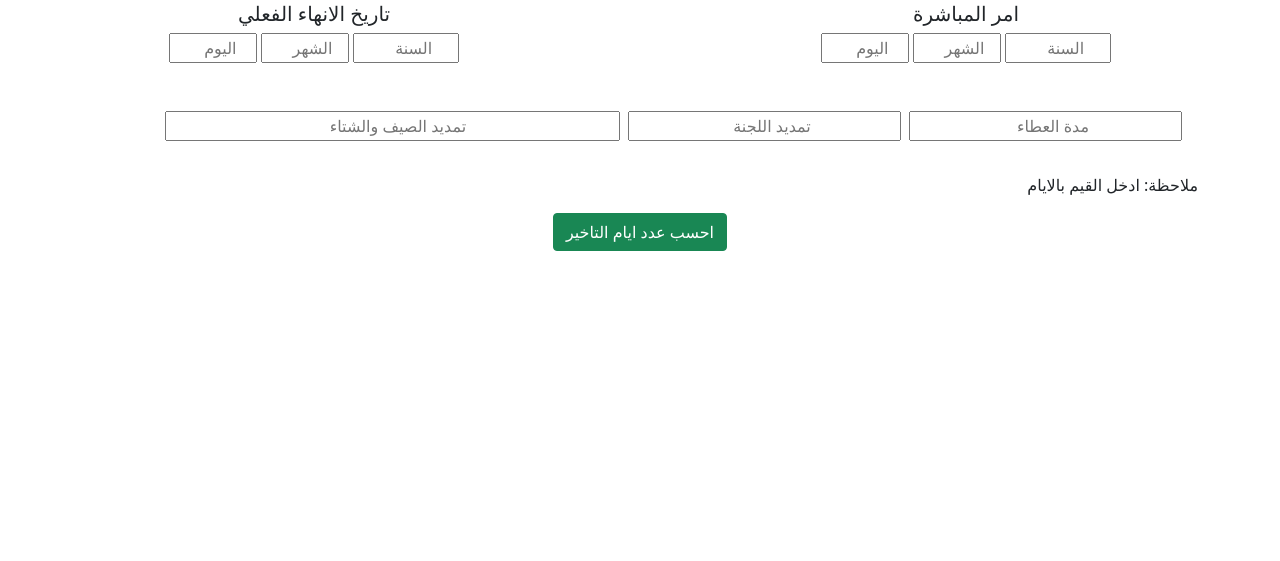
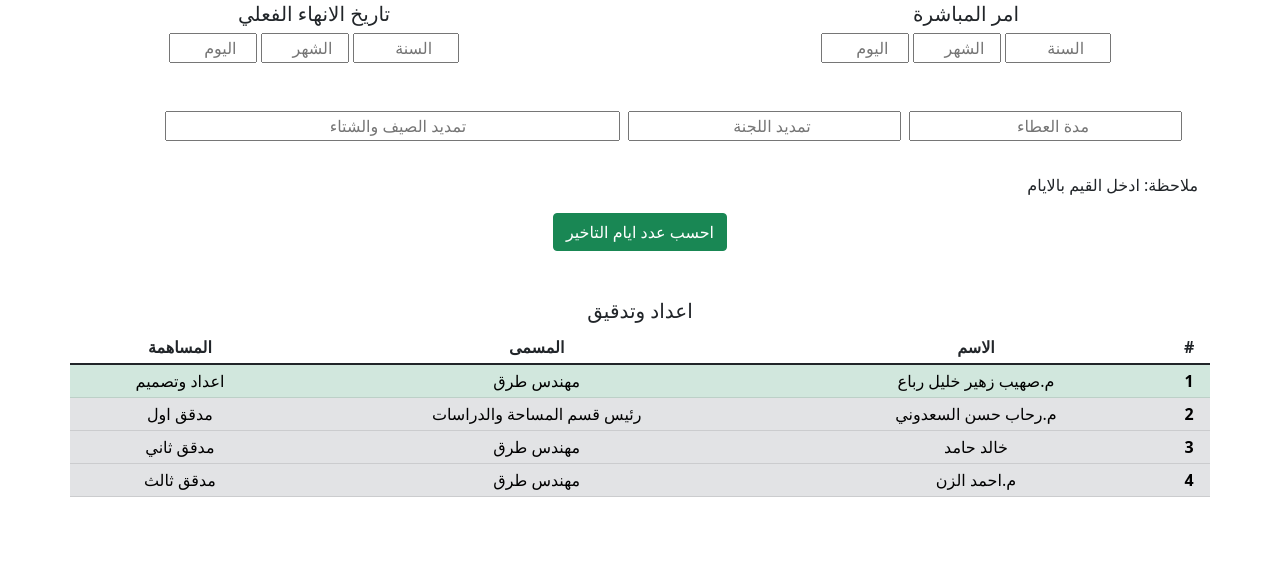
Before and after one commit to suhaib-rabba/atmattal3mliat, a Django app: template atmattal3mliat-project/templates/apps/tender_date_measure.html in a window 1280 px wide. Shown: the part 292-853 px from the top of the page. Before the commit the page ends 543 px from the top, so only its background shows below. Run offline with Django 3.2, Linux system fonts and the light colour scheme; the template is opened without the code that fills it, so the values that code supplies are empty.

Commit message:
Update tender_date_measure.html

```diff
--- a/atmattal3mliat-project/templates/apps/tender_date_measure.html
+++ b/atmattal3mliat-project/templates/apps/tender_date_measure.html
@@ -102,4 +102,59 @@
 
   {% endif %}
 
+  <br>
+   <div   dir="rtl">
+    <h5 class= 'text-center  '>اعداد وتدقيق</h5>
+
+    <table class="table table-sm table-hover  container text-center ">
+        <thead>
+            <tr >
+                <th>#</th>
+                <th>الاسم</th>
+                <th>المسمى</th>
+                <th>المساهمة</th>
+
+
+
+            </tr>
+        </thead>
+        <tbody>
+            <tr class='table-success'>
+                <th  scope="row">1</th>
+                <td >م.صهيب زهير خليل رباع</td>
+                <td>مهندس طرق</td>
+                <td>اعداد وتصميم</td>
+
+
+            </tr>
+            <tr class="table-secondary">
+                <th   scope="row">2</th>
+                <td>م.رحاب  حسن السعدوني</td>
+                <td>رئيس قسم المساحة والدراسات</td>
+                <td>مدقق اول</td>
+
+
+            </tr>
+            <tr class="table-secondary">
+                <th  scope="row"3>3</th>
+
+
+                <td>خالد حامد</td>
+                <td>مهندس طرق</td>
+                <td>مدقق ثاني</td>
+            </tr>
+            <tr class="table-secondary">
+                <th  scope="row">4</th>
+                <td>م.احمد الزن</td>
+                <td>مهندس طرق</td>
+                <td>مدقق ثالث</td>
+
+
+
+            </tr>
+
+        </tbody>
+    </table>
+  </div>
+
 {% endblock %}
```
